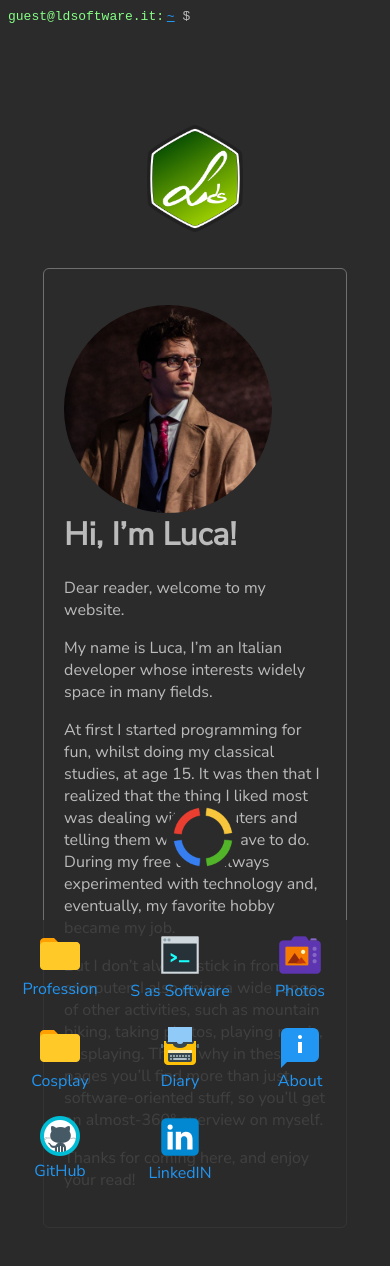
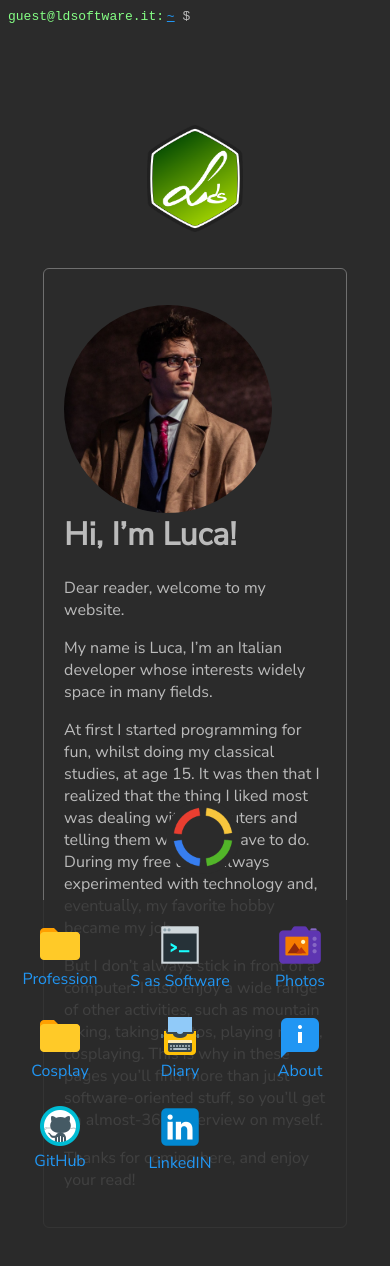
Before and after one commit to LukeDS-it/LukeDS-it.github.io, a Jekyll site: the page built from index.md, in a window 390 px wide. Built offline with Jekyll 4.4.1, drawn with Linux system fonts in a browser that asks for light colours.

Commit message:
Fix top margin on mobile menu view

```diff
--- a/_sass/base.sass
+++ b/_sass/base.sass
@@ -82,14 +82,13 @@ a
       z-index: 2
       width: 100%
       height: 100vh
-      padding-top: 10px
       transition: width 0.5s, height 0.5s, transform 0.5s
       transform: translateY(100%)
       &.opened
         transform: translateY(0)
       ol
         margin: 0
-        padding: 0
+        padding: 10px 0 0 0
         display: flex
         height: 100vh
         background: rgba($base-color, 0.85)
```
